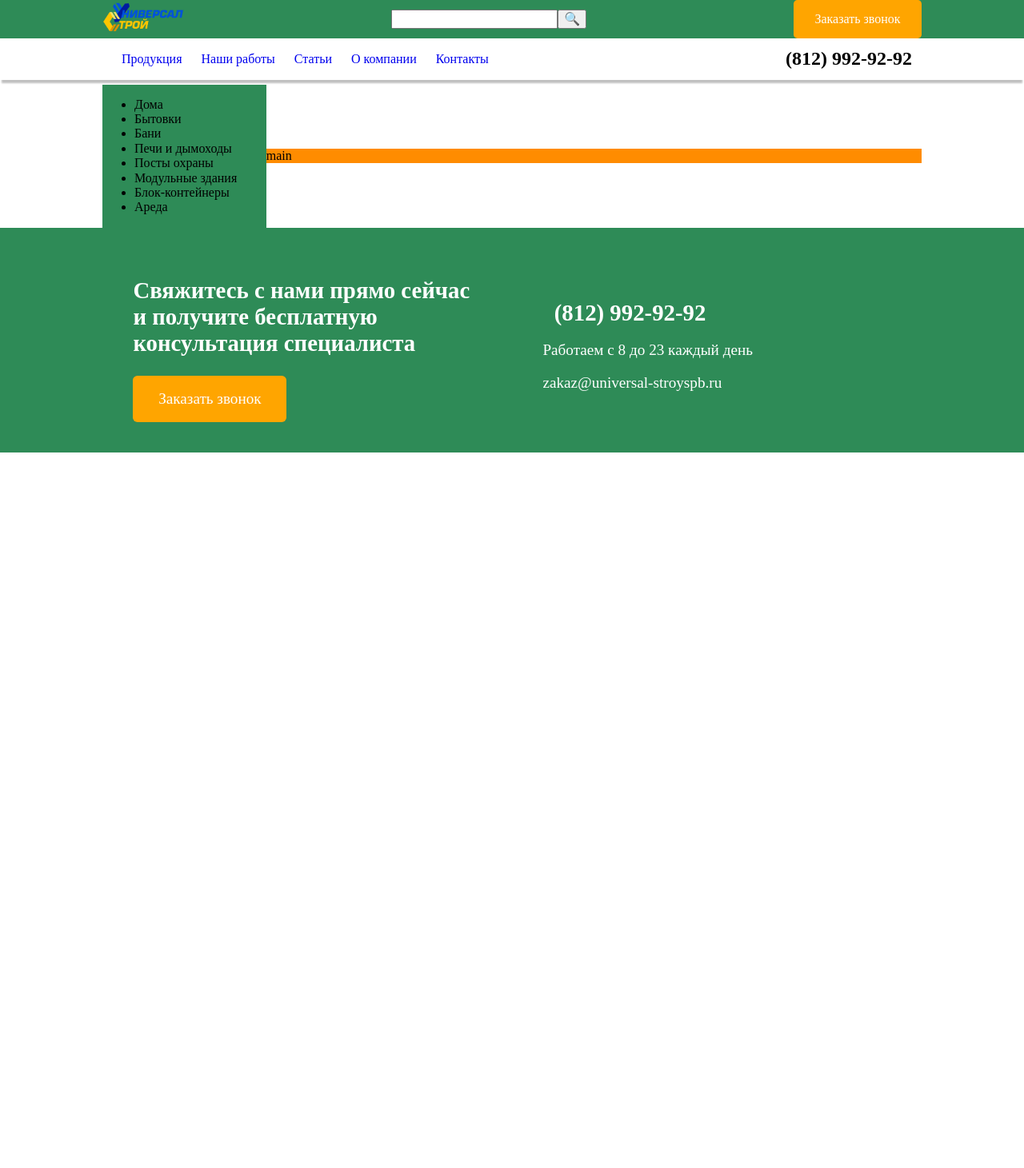
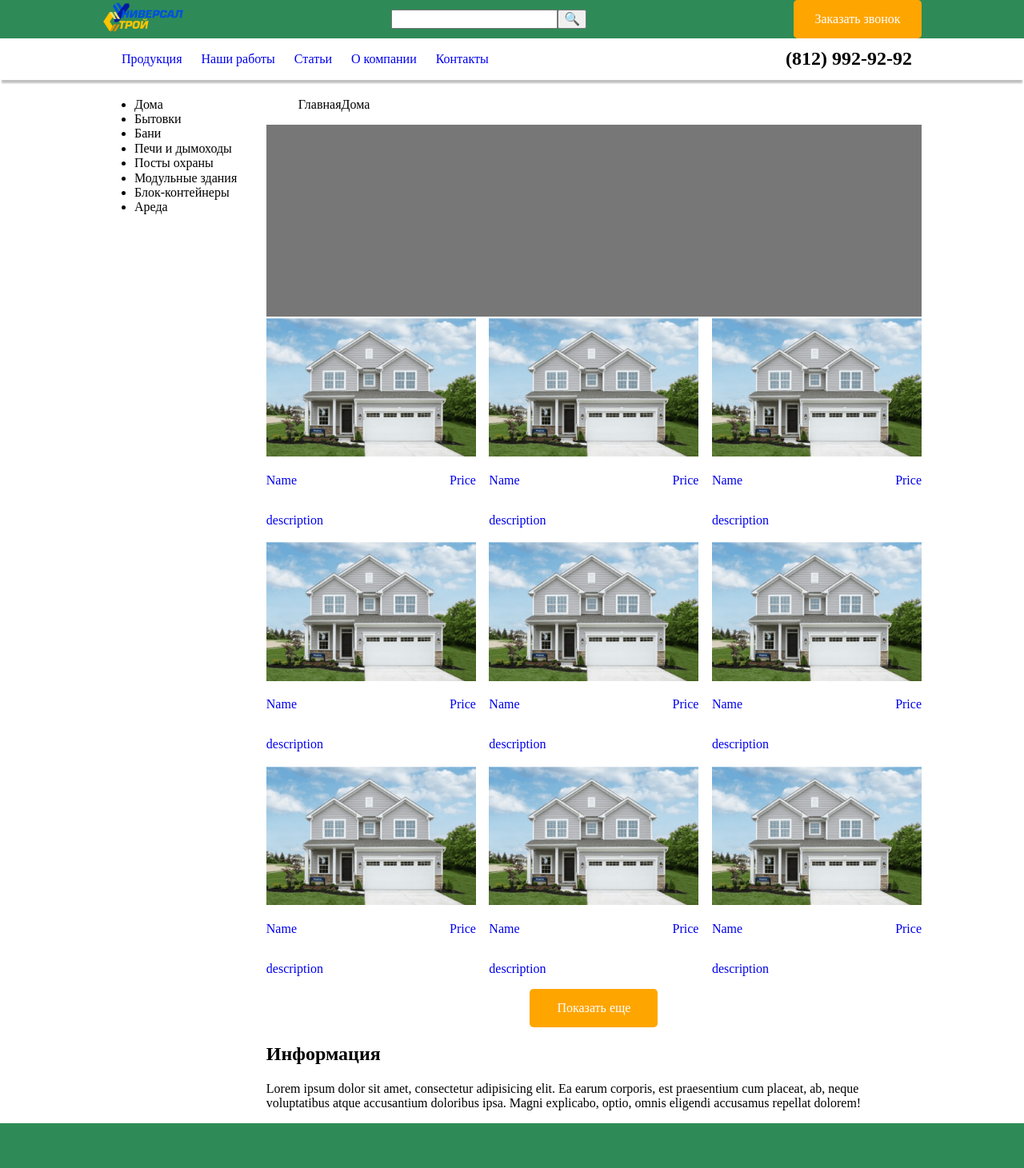
Before and after one commit to vokdub/universalFront, a Nuxt app: page /goods in a window 1280 px wide. Shown: the top 1461 px of the page at 80% size. Before the commit the page ends 800 px from the top, so only its background shows below. Built offline with nearby package versions, Linux system fonts and the light colour scheme.

Commit message:
created page house and got goods done

```diff
--- /dev/null
+++ b/components/asideComponent.vue
@@ -0,0 +1,30 @@
+<template>
+	<aside>
+			<ul>
+				<li>Дома </li>
+				<li>Бытовки</li>
+				<li>Бани</li>
+				<li>Печи и дымоходы</li>
+				<li>Посты охраны</li>
+				<li>Модульные здания</li>
+				<li>Блок-контейнеры</li>
+				<li>Ареда</li>
+			</ul>
+		</aside>
+</template>
+
+<script>
+export default {
+
+  name: 'asideComponent',
+
+  data() {
+    return {
+
+    };
+  },
+};
+</script>
+
+<style lang="css" scoped>
+</style>
--- /dev/null
+++ b/components/breadcrumbs.vue
@@ -0,0 +1,24 @@
+<template>
+	<div class="breadcrumbs">
+		<ul>
+			<li>Главная</li>
+			<li>Дома</li>
+		</ul>
+	</div>
+</template>
+
+<script>
+	export default {
+
+		name: 'breadcrumbs',
+
+		data() {
+			return {
+
+			};
+		},
+	};
+</script>
+
+<style lang="css" scoped>
+</style>
--- a/components/categoriesTile.vue
+++ b/components/categoriesTile.vue
@@ -1,6 +1,6 @@
 <template>
-	<div class="categoriesTile flex">
-		<div class="categoriesTile_elem">
+	<div class="categoriesTile flex vertical-center align-center">
+		<nuxt-link to="/goods" class="categoriesTile_elem">
 			<div class="category">
 				<img src="house-min.jpg" alt="">
 				<div class="properties">
@@ -10,7 +10,7 @@
 				</div>
 			</div>
 			<h3>Дома</h3>
-		</div>
+		</nuxt-link>
 		<div class="categoriesTile_elem">
 			<div class="category">
 				<img src="house-min.jpg" alt="">
--- /dev/null
+++ b/components/filterElem.vue
@@ -0,0 +1,19 @@
+<template>
+	<div class="filter"></div>
+</template>
+
+<script>
+export default {
+
+  name: 'filterElem',
+
+  data() {
+    return {
+
+    };
+  },
+};
+</script>
+
+<style lang="css" scoped>
+</style>
--- /dev/null
+++ b/components/goodsTile.vue
@@ -0,0 +1,92 @@
+<template>
+	<div class="goods flex vertical-center align-center">
+			<nuxt-link to="/" class="goodsTile_elem">
+				<img src="house1-min.png" alt="">
+				<div class="flex justify-content-between">
+					<p>Name</p>
+					<p>Price</p>
+				</div>
+				<p>description</p>
+			</nuxt-link>
+			<nuxt-link to="/" class="goodsTile_elem">
+				<img src="house1-min.png" alt="">
+				<div class="flex justify-content-between">
+					<p>Name</p>
+					<p>Price</p>
+				</div>
+				<p>description</p>
+			</nuxt-link>
+			<nuxt-link to="/" class="goodsTile_elem">
+				<img src="house1-min.png" alt="">
+				<div class="flex justify-content-between">
+					<p>Name</p>
+					<p>Price</p>
+				</div>
+				<p>description</p>
+			</nuxt-link>
+			<nuxt-link to="/" class="goodsTile_elem">
+				<img src="house1-min.png" alt="">
+				<div class="flex justify-content-between">
+					<p>Name</p>
+					<p>Price</p>
+				</div>
+				<p>description</p>
+			</nuxt-link>
+			<nuxt-link to="/" class="goodsTile_elem">
+				<img src="house1-min.png" alt="">
+				<div class="flex justify-content-between">
+					<p>Name</p>
+					<p>Price</p>
+				</div>
+				<p>description</p>
+			</nuxt-link>
+			<nuxt-link to="/" class="goodsTile_elem">
+				<img src="house1-min.png" alt="">
+				<div class="flex justify-content-between">
+					<p>Name</p>
+					<p>Price</p>
+				</div>
+				<p>description</p>
+			</nuxt-link>
+			<nuxt-link to="/" class="goodsTile_elem">
+				<img src="house1-min.png" alt="">
+				<div class="flex justify-content-between">
+					<p>Name</p>
+					<p>Price</p>
+				</div>
+				<p>description</p>
+			</nuxt-link>
+			<nuxt-link to="/" class="goodsTile_elem">
+				<img src="house1-min.png" alt="">
+				<div class="flex justify-content-between">
+					<p>Name</p>
+					<p>Price</p>
+				</div>
+				<p>description</p>
+			</nuxt-link>
+			<nuxt-link to="/" class="goodsTile_elem">
+				<img src="house1-min.png" alt="">
+				<div class="flex justify-content-between">
+					<p>Name</p>
+					<p>Price</p>
+				</div>
+				<p>description</p>
+			</nuxt-link>
+		</div>
+</template>
+
+<script>
+export default {
+
+  name: 'goodsTile',
+
+  data() {
+    return {
+
+    };
+  },
+};
+</script>
+
+<style lang="css" scoped>
+</style>
--- /dev/null
+++ b/components/information.vue
@@ -0,0 +1,26 @@
+<template>
+	<div class="information">
+			<h2>Информация</h2>
+			<p>Lorem ipsum dolor sit amet,
+				consectetur adipisicing elit. Ea earum corporis,
+				est praesentium cum placeat, ab, neque voluptatibus
+				atque accusantium doloribus ipsa. Magni explicabo,
+			optio, omnis eligendi accusamus repellat dolorem!</p>
+		</div>
+</template>
+
+<script>
+export default {
+
+  name: 'information',
+
+  data() {
+    return {
+
+    };
+  },
+};
+</script>
+
+<style lang="css" scoped>
+</style>
--- a/components/ourClients.vue
+++ b/components/ourClients.vue
@@ -1,7 +1,7 @@
 <template>
 	<div class="ourClients">
 		<h2>Наши клиенты</h2>
-		<div class="flex justify-content-between align-center">
+		<div class="flex vertical-center justify-content-between align-center">
 			<a href=""><img src="lsr-min.jpg" alt=""></a>
 			<a href=""><img src="lsr-min.jpg" alt=""></a>
 			<a href=""><img src="lsr-min.jpg" alt=""></a>
--- /dev/null
+++ b/components/showMoreBtn.vue
@@ -0,0 +1,21 @@
+<template>
+	<div class="showMore">
+		<button class="RequestCallBtn">Показать еще</button>
+	</div>
+</template>
+
+<script>
+	export default {
+
+		name: 'showMoreBtn',
+
+		data() {
+			return {
+
+			};
+		},
+	};
+</script>
+
+<style lang="css" scoped>
+</style>
--- a/layouts/default.vue
+++ b/layouts/default.vue
@@ -2,19 +2,19 @@
 	<div>
 		<header>
 			<div class="SeaGreen">
-				<div class="container flex">
+				<div class="container flex vertical-center">
 					<nuxt-link class="linkToMain" to="/">
 						<img class="logo" src="logo-min.png" alt="universal-stroy">
 					</nuxt-link>
 
 					<form action="">
 						<input type="text">
-					<input type="submit" value="🔍">
-				</form>
-				<button class="RequestCallBtn">Заказать звонок</button>
+						<input type="submit" value="🔍">
+					</form>
+					<button class="RequestCallBtn">Заказать звонок</button>
 				</div>
 			</div>
-			<div class="container flex">
+			<div class="container flex vertical-center">
 				<nav>
 					<nuxt-link to="/goods">Продукция</nuxt-link>
 					<nuxt-link to="/ourworks">Наши работы</nuxt-link>
@@ -27,7 +27,7 @@
 		</header>
 		<nuxt />
 		<footer>
-			<div class="container flex justify-content-between">
+			<div class="container flex justify-content-between vertical-center">
 				<div class="two-columns">
 					<h2>Свяжитесь с нами прямо сейчас и получите
 					бесплатную консультация специалиста</h2>
@@ -36,6 +36,8 @@
 				<div class="two-columns">
 					<p class="phoneNumber">(812) 992-92-92</p>
 					<p>Работаем с 8 до 23 каждый день</p>
+					<p>СПБ, Купчино, ул. Пушкина 7</p>
+					<p>Работаем по всему СЗФО</p>
 					<a href="">zakaz@universal-stroyspb.ru</a>
 				</div>
 			</div>
@@ -57,9 +59,11 @@ a{
 	display: -ms-flex;
 	display: -o-flex;
 	display: flex;
+	justify-content: space-between;
+}
+.vertical-center{
 	-ms-align-items: center;
 	align-items: center;
-	justify-content: space-between;
 }
 .justify-content-between{
 	justify-content: space-between;
@@ -182,14 +186,40 @@ footer .two-columns{
 
 
 
-							/*GOODS*/
+/*GOODS*/
 aside{
 	width: 20%;
-	background: SeaGreen;
+	/*background: SeaGreen;*/
 }
 .hasAside{
 	width: 80%;
-	background: DarkOrange;
+	/*background: DarkOrange;*/
+}
+.breadcrumbs ul li{
+	display: inline;
+}
+.filter{
+	height: 30vh;
+	background: #777;
+}
+.goods{
+	-webkit-flex-wrap: wrap;
+	-moz-flex-wrap: wrap;
+	-ms-flex-wrap: wrap;
+	-o-flex-wrap: wrap;
+	flex-wrap: wrap;
+}
+.goodsTile_elem{
+	width: 32%;
+}
+.goodsTile_elem img{
+	width: 100%;
+}
+.goodsTile_elem > p{
+	text-align: left;
+}
+.showMore{
+	text-align: center;
 }
 
 </style>
--- a/pages/goods/index.vue
+++ b/pages/goods/index.vue
@@ -1,20 +1,34 @@
 <template>
 	<div class="container flex">
-		<aside>
-			<ul>
-				<li>Дома </li>
-				<li>Бытовки</li>
-				<li>Бани</li>
-				<li>Печи и дымоходы</li>
-				<li>Посты охраны</li>
-				<li>Модульные здания</li>
-				<li>Блок-контейнеры</li>
-				<li>Ареда</li>
-			</ul></aside>
-		<main class="hasAside">main</main>
+		<asideComponent></asideComponent>
+		<main class="hasAside">
+			<breadcrumbs></breadcrumbs>
+			<filterElem></filterElem>
+			<goodsTile></goodsTile>
+			<showMoreBtn></showMoreBtn>
+			<information></information>
+		</main>
 	</div>
 </template>
 
-<script></script>
+<script>
+	import asideComponent from '~/components/asideComponent.vue'
+	import breadcrumbs from '~/components/breadcrumbs.vue'
+	import filterElem from '~/components/filterElem.vue'
+	import goodsTile from '~/components/goodsTile.vue'
+	import showMoreBtn from '~/components/showMoreBtn.vue'
+	import information from '~/components/information.vue'
+
+	export default {
+		components: {
+			asideComponent,
+			breadcrumbs,
+			filterElem,
+			goodsTile,
+			showMoreBtn,
+			information
+		}
+	}
+</script>
 
 <style></style>
--- /dev/null
+++ b/pages/house/index.vue
@@ -0,0 +1,16 @@
+<template>
+</template>
+
+<script>
+export default {
+  data() {
+    return {
+
+    };
+  },
+};
+</script>
+
+<style lang="css" scoped>
+
+</style>
```
Also changed, not shown: static/house1-min.png (added), static/house1.png (added).
